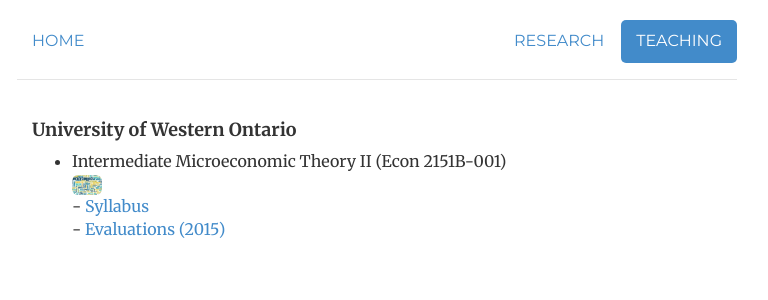
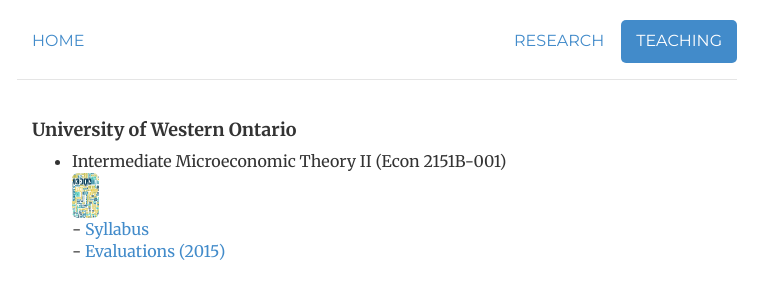
Before and after one commit to morihiroaki/morihiroaki.github.io, a Jekyll site: the page built from teaching.html, in a window 1280 px wide. Shown: the top 300 px of the page, without its empty margins (263-1031 px from the left). Built offline with Jekyll 4.4.1, drawn with Linux system fonts in a browser that asks for light colours.

Commit message:
Update teaching.html

```diff
--- a/teaching.html
+++ b/teaching.html
@@ -9,7 +9,7 @@
   <h4>University of Western Ontario</h4>
 <ul style="list-style-type:disc">
   <li>Intermediate Microeconomic Theory II (Econ 2151B-001)</li>
-      	<img  class="img-rounded" alt="Hiro Mori" src="files/micro_image.jpg" height="20" width="30">
+      	<img  class="img-rounded" alt="Hiro Mori" src="files/micro_image.jpg" height="45" width="27">
     <dd>- <a target="_blank" href="/files/2151_2015S_syllabus.pdf" title="Syllabus">Syllabus</a></dd>
     <dd>- <a target="_blank" href="/files/2151_2015S_evaluation.pdf" title="Evaluations">Evaluations (2015)</a></dd>
 </ul>
```
